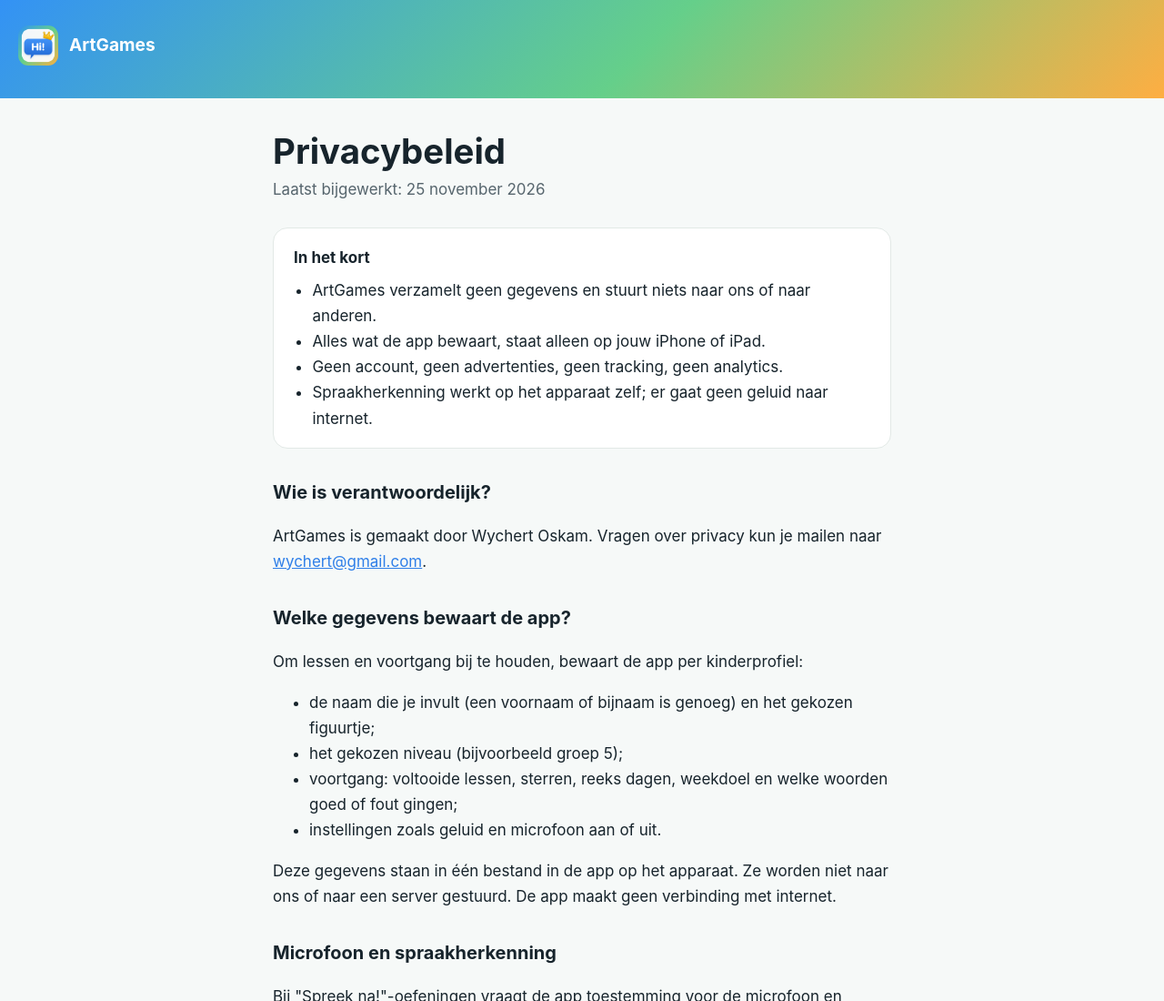
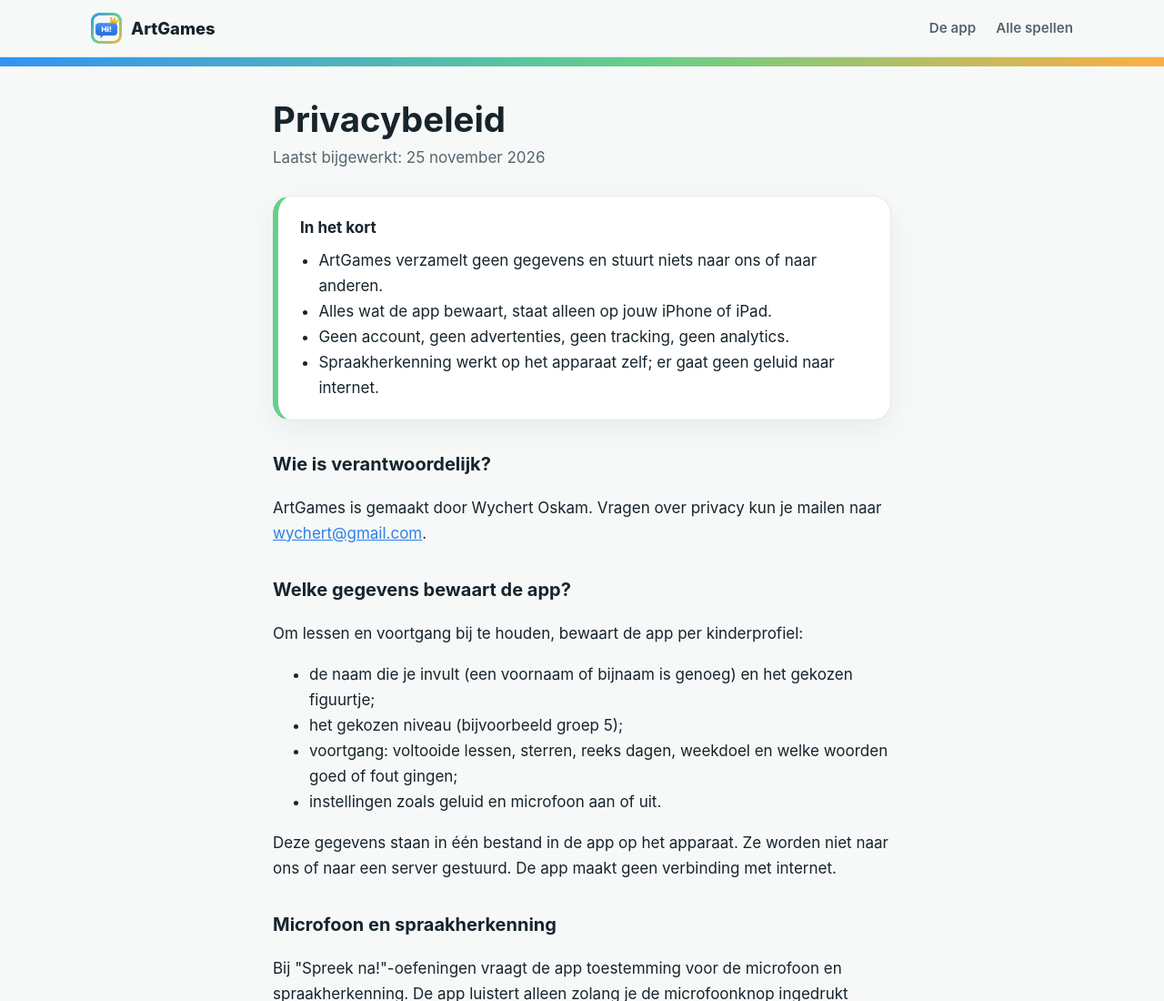
Before and after one commit to woskam/rekenspel, a plain HTML site: page app/privacy.html in a window 1280 px wide. Shown: the top 1100 px of the page at 91% size. Drawn offline with Linux system fonts and the light colour scheme.

Commit message:
Match privacy page header to new ArtGames style
Co-Authored-By: Claude Opus 5.5 <noreply@anthropic.com>

```diff
--- a/app/privacy.html
+++ b/app/privacy.html
@@ -12,13 +12,17 @@
 * { box-sizing: border-box; }
 body { margin: 0; font: 17px/1.65 ui-rounded, "SF Pro Rounded", -apple-system, system-ui, "Segoe UI", sans-serif; color: var(--ink); background: var(--bg); }
 a { color: var(--blue); }
-header { background: var(--brand); color: #fff; padding: 28px 20px; }
-header a { color: #fff; text-decoration: none; display: inline-flex; align-items: center; gap: 12px; font-weight: 700; font-size: 1.2rem; }
-header img { width: 44px; height: 44px; border-radius: 11px; }
+.nav { position: sticky; top: 0; z-index: 10; backdrop-filter: saturate(1.6) blur(14px); -webkit-backdrop-filter: saturate(1.6) blur(14px); background: color-mix(in srgb, var(--bg) 78%, transparent); border-bottom: 1px solid var(--line); }
+.nav .wrap { max-width: 1120px; margin: 0 auto; padding: 0 20px; display: flex; align-items: center; justify-content: space-between; height: 62px; }
+.logo { display: inline-flex; align-items: center; gap: 10px; font-weight: 800; font-size: 1.15rem; color: var(--ink); text-decoration: none; }
+.logo img { width: 34px; height: 34px; border-radius: 9px; }
+.nav-links { display: flex; gap: 22px; }
+.nav-links a { color: var(--muted); text-decoration: none; font-weight: 600; font-size: .95rem; }
+.band { height: 10px; background: var(--brand); }
 main { max-width: 720px; margin: 0 auto; padding: 36px 20px 64px; }
 h1 { font-size: clamp(1.8rem, 5vw, 2.4rem); line-height: 1.15; margin: 0 0 6px; }
 .date { color: var(--muted); margin: 0 0 28px; }
-.summary { background: var(--card); border: 1px solid var(--line); border-radius: 16px; padding: 18px 22px; margin-bottom: 32px; }
+.summary { background: var(--card); box-shadow: 0 10px 30px rgba(10,40,80,.06); border: 1px solid var(--line); border-radius: 20px; padding: 20px 24px; margin-bottom: 32px; border-left: 6px solid #65cf8a; }
 .summary ul { margin: 8px 0 0; padding-left: 1.2em; }
 h2 { font-size: 1.25rem; margin: 32px 0 8px; }
 p, li { color: var(--ink); }
@@ -26,7 +30,8 @@ footer { text-align: center; color: var(--muted); font-size: .9rem; padding: 0 2
 </style>
 </head>
 <body>
-<header><a href="./"><img src="img/icon.png" alt="">ArtGames</a></header>
+<nav class="nav"><div class="wrap"><a class="logo" href="./"><img src="img/icon.png" alt="">ArtGames</a><div class="nav-links"><a href="./">De app</a><a href="../">Alle spellen</a></div></div></nav>
+<div class="band"></div>
 <main>
   <h1>Privacybeleid</h1>
   <p class="date">Laatst bijgewerkt: 25 november 2026</p>
```
